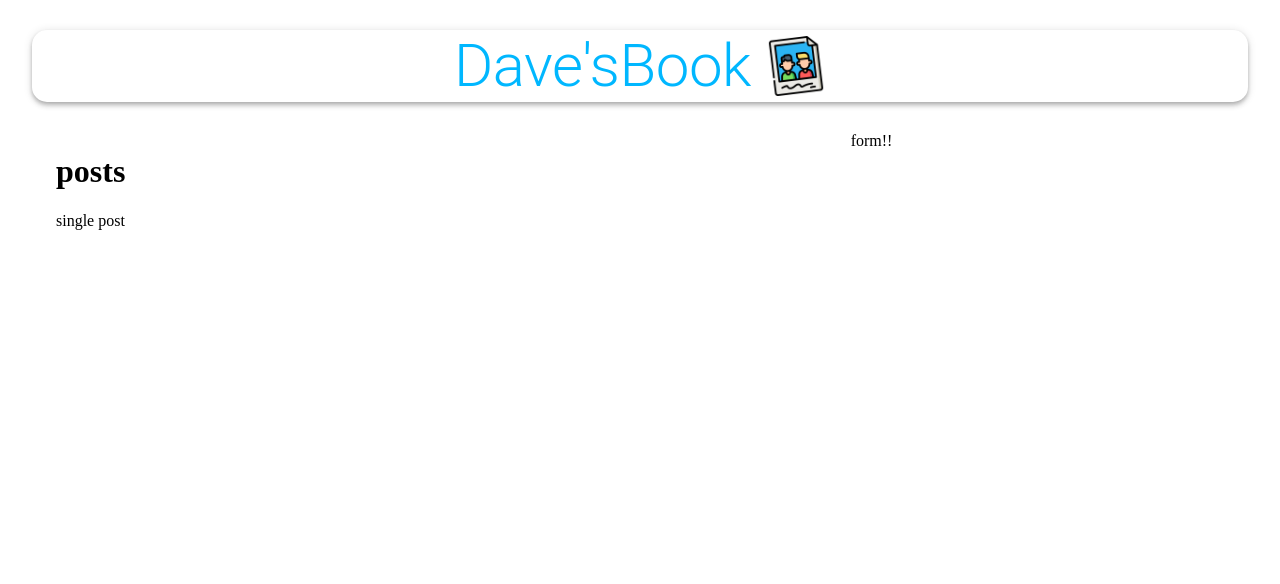
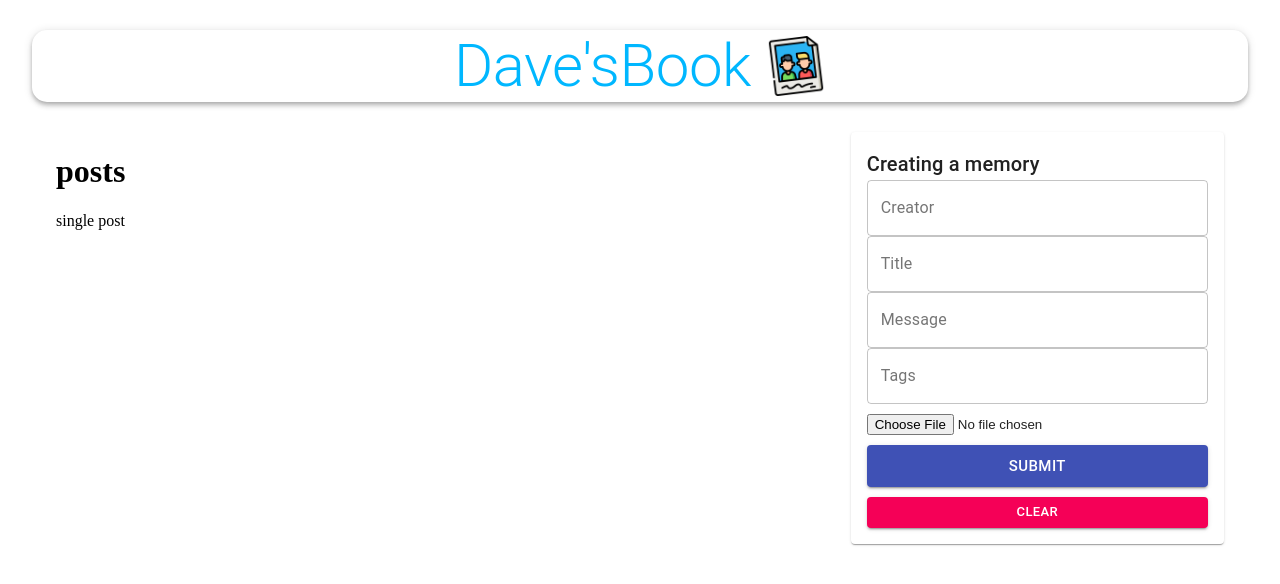
Before and after one commit to TotoroDavid/simple-social-media-MERN-application, a React (Create React App) app in the folder client/: page / in a window 1280 px wide. Shown: the top 584 px of the page. Built offline with nearby package versions, Linux system fonts and the light colour scheme; no server answers.

Commit message:
creating a testing the post part

```diff
--- a/client/src/actions/posts.js
+++ b/client/src/actions/posts.js
@@ -11,3 +11,13 @@
         console.log(error.message)
     }
 }
+
+export const createPost = (post) => async (dispatch) => {
+    try {
+        const { data } = await api.createPost(post)
+
+        dispatch({ type: 'CREATE', payload: data })
+    } catch (error) {
+        console.log(error.message)
+    }
+}
--- a/client/src/api/index.js
+++ b/client/src/api/index.js
@@ -7,3 +7,4 @@
 const url = 'http://localhost:5000/posts'
 
 export const fetchPosts = () => axios.get(url)
+export const createPost = (newPost) => axios.post(url, newPost)
--- a/client/src/components/form/Form.js
+++ b/client/src/components/form/Form.js
@@ -1,14 +1,41 @@
+import { useState } from 'react'
+import { TextField, Button, Typography, Paper } from '@material-ui/core'
+import FileBase from 'react-file-base64'
+import { useDispatch } from 'react-redux'
 //styles
 import useStyles from './style'
+//axios
+import { createPost } from '../../actions/posts'
 
 const Form = () => {
+    const [postData, setPostData] = useState({
+        creator: '', title: '', message: '', tags: '', selectedFile: ''
+    })
 
     const classes = useStyles()
+    const dispatch = useDispatch()
+    const handleSubmit = (e) => {
+        e.preventDefault()
+
+        dispatch(createPost(postData))
+    }
+    const clear = () => { }
 
     return (
-        <div>
-            form!!
-        </div>
+        <Paper className={classes.paper}>
+            <form autoComplete='off' noValidate className={`${classes.root}${classes.form}`} onSubmit={handleSubmit}>
+                <Typography variant='h6'>Creating a memory</Typography>
+                <TextField name='creator' variant='outlined' label='Creator' fullWidth value={postData.creator} onChange={(e) => setPostData({ ...postData, creator: e.target.value })} />
+                <TextField name='title' variant='outlined' label='Title' fullWidth value={postData.title} onChange={(e) => setPostData({ ...postData, title: e.target.value })} />
+                <TextField name='creator' variant='outlined' label='Message' fullWidth value={postData.message} onChange={(e) => setPostData({ ...postData, message: e.target.value })} />
+                <TextField name='tags' variant='outlined' label='Tags' fullWidth value={postData.tags} onChange={(e) => setPostData({ ...postData, tags: e.target.value })} />
+                <div className={classes.fileInput}>
+                    <FileBase type='file' multiple={false} onDone={({ base64 }) => setPostData({ ...postData, selectedFile: base64 })} />
+                </div>
+                <Button className={classes.buttonSubmit} variant="contained" color="primary" size="large" type="submit" fullWidth>Submit</Button>
+                <Button variant="contained" color="secondary" size="small" onClick={clear} fullWidth>Clear</Button>
+            </form>
+        </Paper>
     )
 }
 
--- a/client/src/reducers/posts.js
+++ b/client/src/reducers/posts.js
@@ -8,7 +8,7 @@
         case 'FETCH_ALL':
             return posts
         case 'CREATE':
-            return posts
+            return [...posts, action.payload]
         default:
             return posts
     }
```
